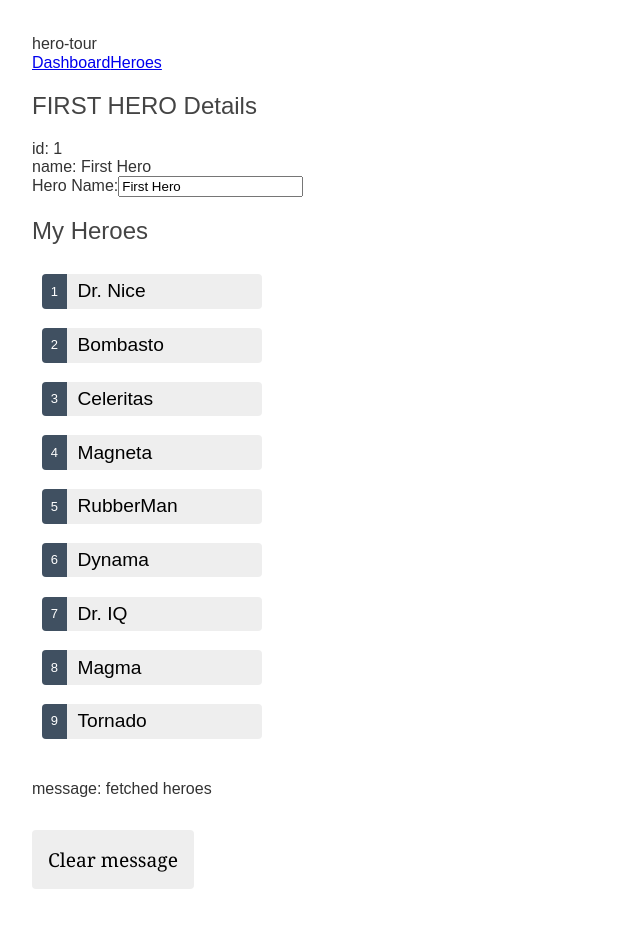
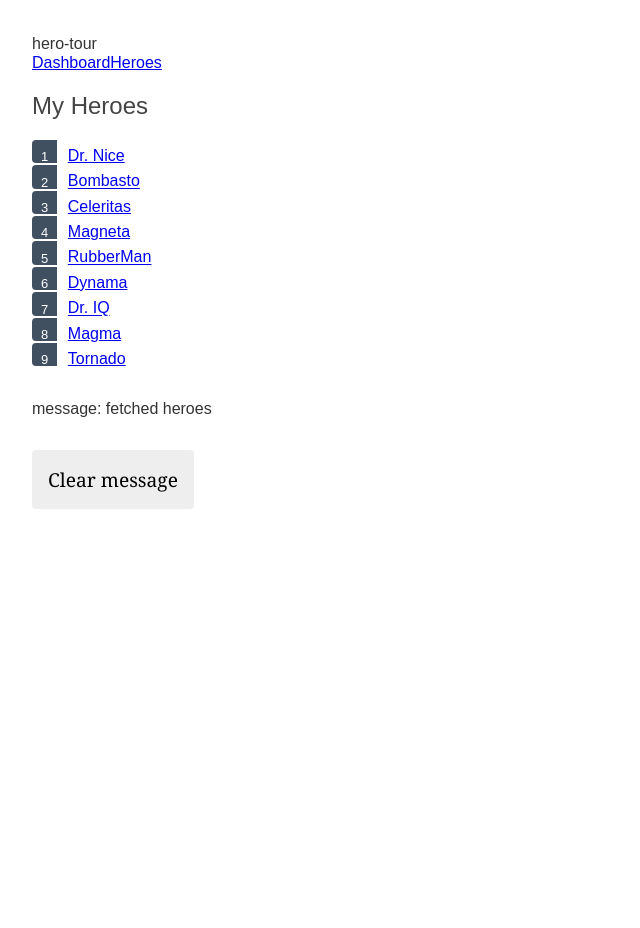
Before and after one commit to mehmet-lgln/hero-tour, an Angular app: page /heroes in a window 1280 px wide. Shown: the top 928 px of the page, without its empty margins (0-640 px from the left). After the commit the page ends 800 px from the top, so only its background shows below. Built offline with nearby package versions, Linux system fonts and the light colour scheme.

Commit message:
added navigation to hero detail

```diff
--- a/src/app/app-routing.module.ts
+++ b/src/app/app-routing.module.ts
@@ -1,11 +1,13 @@
 import { NgModule } from '@angular/core';
 import { RouterModule, Routes } from '@angular/router';
 import { DashboardComponent } from './dashboard/dashboard.component';
+import { HeroDetailComponent } from './hero-detail/hero-detail.component';
 import { HeroesComponent } from './heroes/heroes.component';
 
 const routes: Routes = [
   { path: '', component: DashboardComponent },
-  { path: 'heroes', component: HeroesComponent }
+  { path: 'heroes', component: HeroesComponent },
+  { path: 'hero/:id', component: HeroDetailComponent }
 ];
 
 @NgModule({
--- a/src/app/dashboard/dashboard.component.html
+++ b/src/app/dashboard/dashboard.component.html
@@ -1,6 +1,6 @@
 <h2>Top Heroes</h2>
 <div class="heroes-menu">
-  <a *ngFor="let h of heroes">
+  <a *ngFor="let h of heroes" routerLink="hero/{{h.id}}">
     {{h.name}}
   </a>
 </div>
--- a/src/app/hero-detail/hero-detail.component.html
+++ b/src/app/hero-detail/hero-detail.component.html
@@ -1,8 +1,10 @@
-<div *ngIf="hero">
+<!-- <div *ngIf="hero">
   <h2>{{ hero.name | uppercase }} Details</h2>
   <span>id: </span>{{ hero.id }}
   <div>
     <label for="name">Hero Name:</label>
     <input id="name" [(ngModel)]="hero.name" placeholder="name">
   </div>
-</div>
+</div> -->
+
+<p>hero detail works</p>
--- a/src/app/hero-detail/hero-detail.component.ts
+++ b/src/app/hero-detail/hero-detail.component.ts
@@ -8,7 +8,7 @@ import { Hero } from '../hero';
 })
 export class HeroDetailComponent implements OnInit {
 
-  @Input() hero?: Hero
+  // @Input() hero?: Hero
 
   constructor() { }
 
--- a/src/app/heroes/heroes.component.html
+++ b/src/app/heroes/heroes.component.html
@@ -1,24 +1,25 @@
-<h2>{{ hero.name | uppercase }} Details</h2>
+<!-- <h2>{{ hero.name | uppercase }} Details</h2>
 <div>
   <span>id: </span>{{ hero.id }}
 </div>
 <div>
   <span>name: </span>{{ hero.name }}
-</div>
+</div> -->
 
-<div>
+<!-- <div>
   <label for="name">Hero Name:</label>
   <input id="name" [(ngModel)]="hero.name" placeholder="name">
-</div>
+</div> -->
 
 <h2>My Heroes</h2>
 <ul class="heroes">
   <li *ngFor="let h of heroes">
-    <button [class.selected]="h === selectedHero" type="button" (click)="onSelect(h)">
+    <!-- <button [class.selected]="h === selectedHero" type="button" (click)="onSelect(h)"> -->
+    <a routerLink="/hero/{{h.id}}">
       <span class="badge">{{h.id}}</span>
       <span class="name">{{h.name}}</span>
-    </button>
+    </a>
   </li>
 </ul>
 
-<app-hero-detail [hero]="selectedHero"></app-hero-detail>
+<!-- <app-hero-detail [hero]="selectedHero"></app-hero-detail> -->
--- a/src/app/heroes/heroes.component.ts
+++ b/src/app/heroes/heroes.component.ts
@@ -11,22 +11,22 @@ import { MessageService } from '../message.service';
 })
 export class HeroesComponent implements OnInit {
 
-  hero: Hero = {
-    id: 1,
-    name: "First Hero"
-  }
+  // hero: Hero = {
+  //   id: 1,
+  //   name: "First Hero"
+  // }
 
   heroes: Hero[] = [];
 
-  selectedHero?: Hero
-  onSelect(h: Hero): void {
-    this.selectedHero = h;
-    console.log(this.selectedHero)
-    this.messageService.add(`selected hero: ${h.name}`)
-    console.log(this.messageService.message)
-  }
+  // selectedHero?: Hero
+  // onSelect(h: Hero): void {
+  //   this.selectedHero = h;
+  //   console.log(this.selectedHero)
+  //   this.messageService.add(`selected hero: ${h.name}`)
+  //   console.log(this.messageService.message)
+  // }
 
-  constructor(private heroService: HeroService, private messageService: MessageService) { }
+  constructor(private heroService: HeroService) { }
 
   getHeroes(){
     this.heroService.getHeroes().subscribe(h => this.heroes = h)
```
